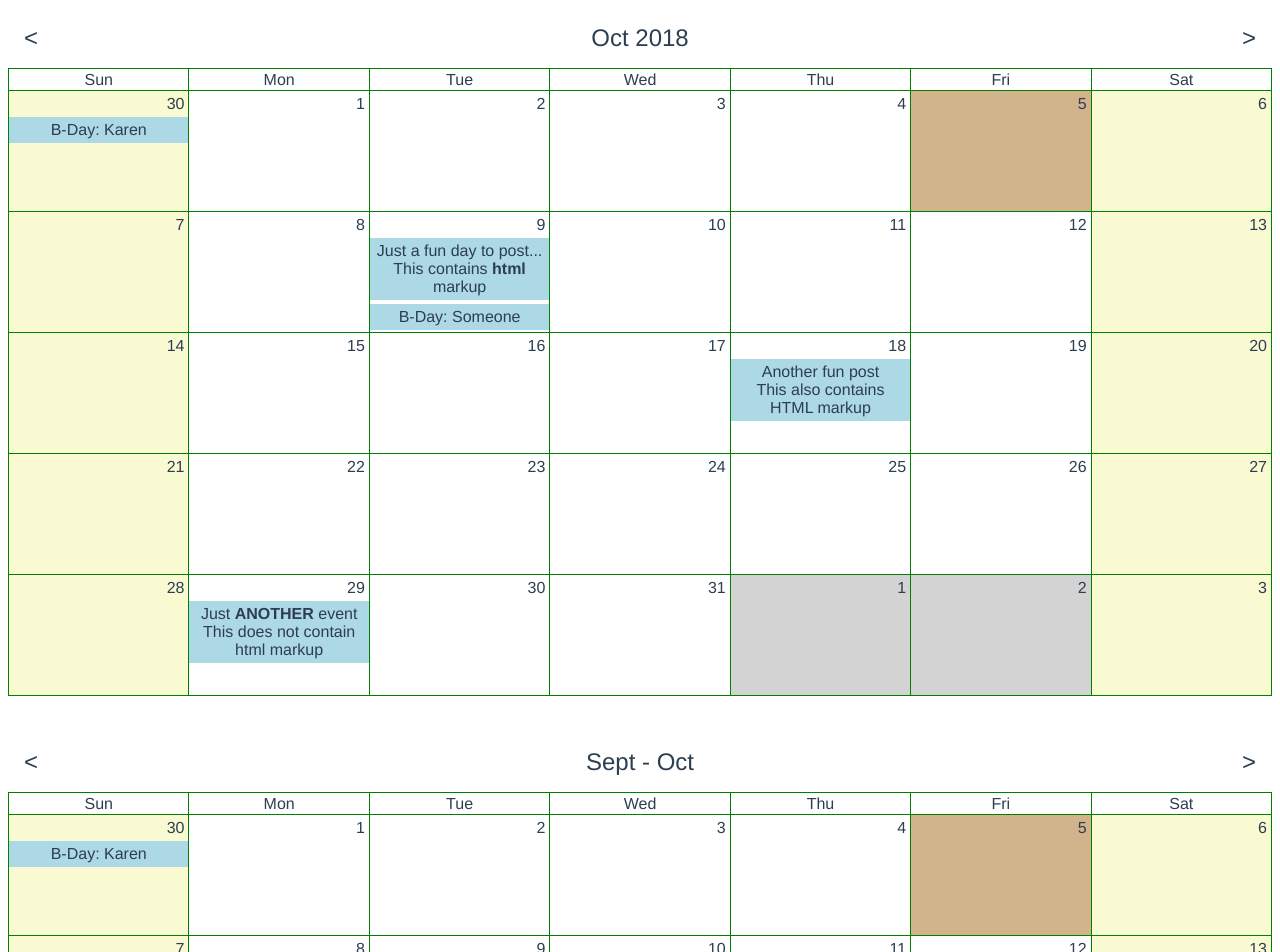
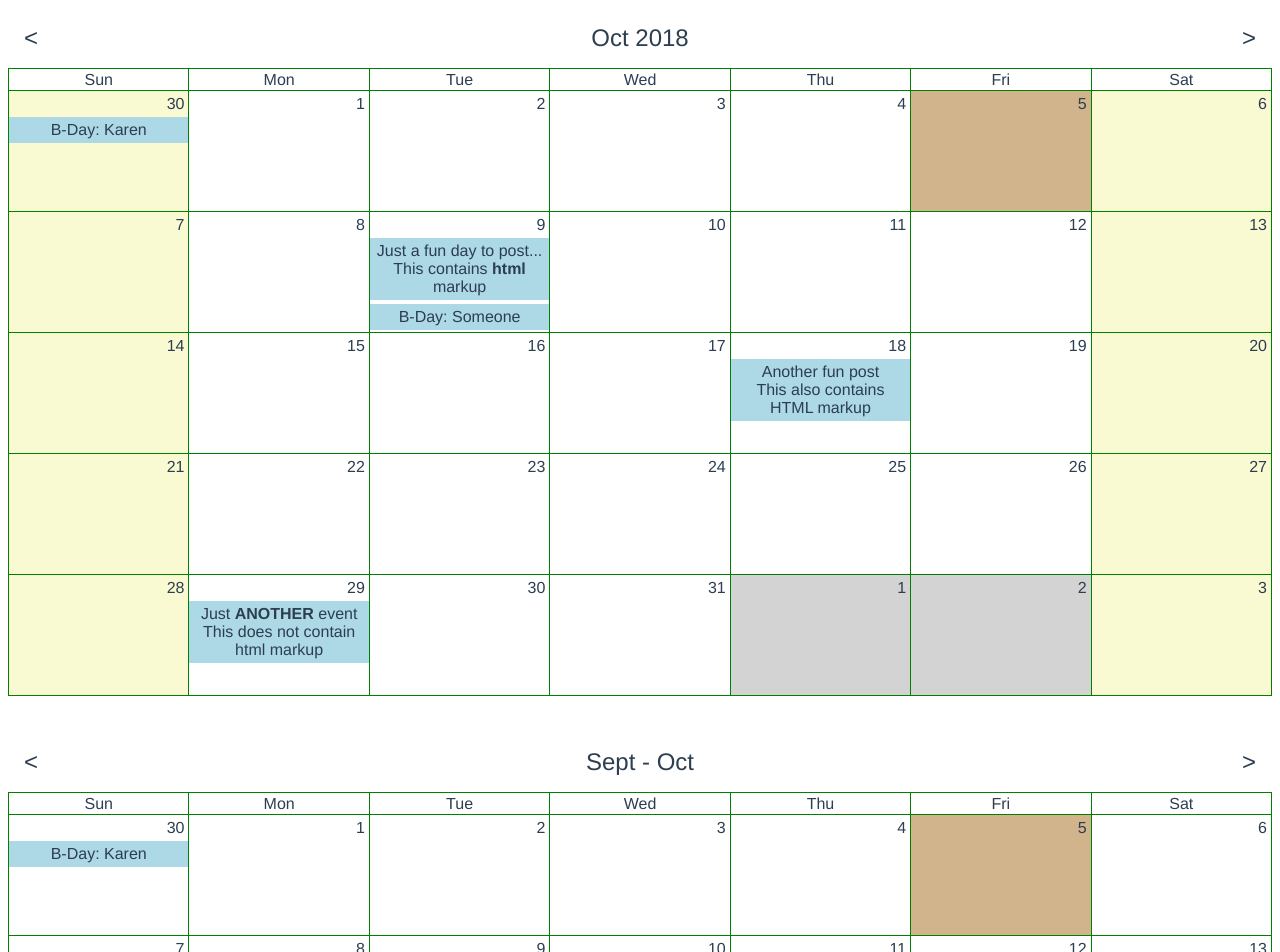
Before and after one commit to baumler/vue-calendar, a Vue app: page / in a window 1280 px wide. Shown: the top 952 px of the page. Built offline with nearby package versions, Linux system fonts and the light colour scheme.

Commit message:
added highlight-able weekends

```diff
--- a/src/App.vue
+++ b/src/App.vue
@@ -23,12 +23,12 @@ export default {
   },
   data () {
     return {
-      monthViewOne: { month: 'current' },
+      monthViewOne: { month: 'current', highlightWeekends: true },
       monthViewTwo: { month: 2, year: 2018 },
-      weekViewOne: { week: 'current', startOn: 0, numberOfWeeks: 2 },
+      weekViewOne: { week: 'current', startOn: 0, numberOfWeeks: 2, highlightWeekends: false },
       weekViewTwo: { week: '2014-9-2', startOn: 2, numberOfWeeks: 1 },
       weekViewThree: { week: 'current', startOn: 'today', numberOfWeeks: 2 },
-      weekViewFour: { week: 'current', startOn: 'today', numberOfWeeks: 1 }
+      weekViewFour: { week: 'current', startOn: 'today', numberOfWeeks: 1, highlightWeekends: true }
     }
   },
   computed: {
--- a/src/components/TheDay.vue
+++ b/src/components/TheDay.vue
@@ -22,6 +22,9 @@ export default {
     },
     events: {
       type: Array
+    },
+    highlightWeekends: {
+      type: Boolean
     }
   },
   computed: {
@@ -42,7 +45,9 @@ export default {
       return isSameDay(today, this.date.date)
     },
     isWeekendDay () {
-      return isWeekend(this.date.date)
+      if (this.highlightWeekends) {
+        return isWeekend(this.date.date)
+      }
     }
   }
 }
--- a/src/components/TheMonth.vue
+++ b/src/components/TheMonth.vue
@@ -20,6 +20,7 @@
           :key="`date-${index}`"
           :date="date"
           :events="getEventsToShow(date.date)"
+          :highlightWeekends="highlightWeekends"
       >
       </the-day>
     </div>
@@ -45,6 +46,9 @@ export default {
     },
     events: {
       type: Array
+    },
+    data: {
+      type: Object
     }
   },
   data () {
@@ -66,6 +70,9 @@ export default {
     },
     numberOdDaysInMonth () {
       return getDaysInMonth(new Date(this.currentYear, this.currentMonth, 1))
+    },
+    highlightWeekends () {
+      return this.data.highlightWeekends
     }
   },
   methods: {
--- a/src/components/TheWeek.vue
+++ b/src/components/TheWeek.vue
@@ -20,6 +20,7 @@
           :key="`date-${index}`"
           :date="date"
           :events="getEventsToShow(date.date)"
+          :highlightWeekends="highlightWeekends"
       >
       </the-day>
     </div>
@@ -41,6 +42,9 @@ export default {
     },
     events: {
       type: Array
+    },
+    data: {
+      type: Object
     }
   },
   data () {
@@ -60,6 +64,9 @@ export default {
       } else {
         return `${this.monthNamesAbb[this.currentMonthStart]} - ${this.monthNamesAbb[this.currentMonthEnd]}`
       }
+    },
+    highlightWeekends () {
+      return this.data.highlightWeekends
     }
   },
   methods: {
--- a/src/components/VueCalendar.vue
+++ b/src/components/VueCalendar.vue
@@ -1,7 +1,7 @@
 <template>
   <div class="vc">
-    <the-month v-if="view === 'month'" :month="currentMonth.month" :year="currentMonth.year" :events="allEvents"></the-month>
-    <the-week v-else-if="view === 'week'" :week="currentWeek" :events="allEvents"></the-week>
+    <the-month v-if="view === 'month'" :month="currentMonth.month" :year="currentMonth.year" :events="allEvents" :data="data"></the-month>
+    <the-week v-else-if="view === 'week'" :week="currentWeek" :events="allEvents" :data="data"></the-week>
   </div>
 </template>
 
```
